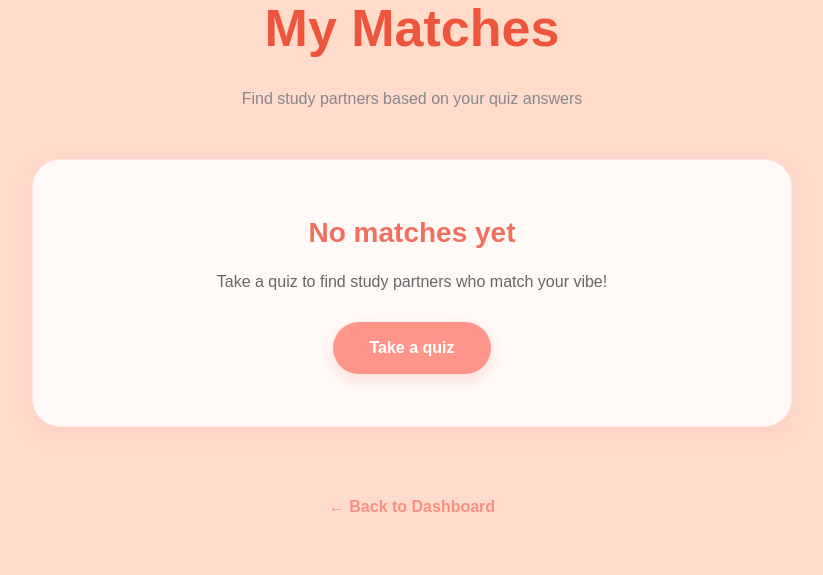
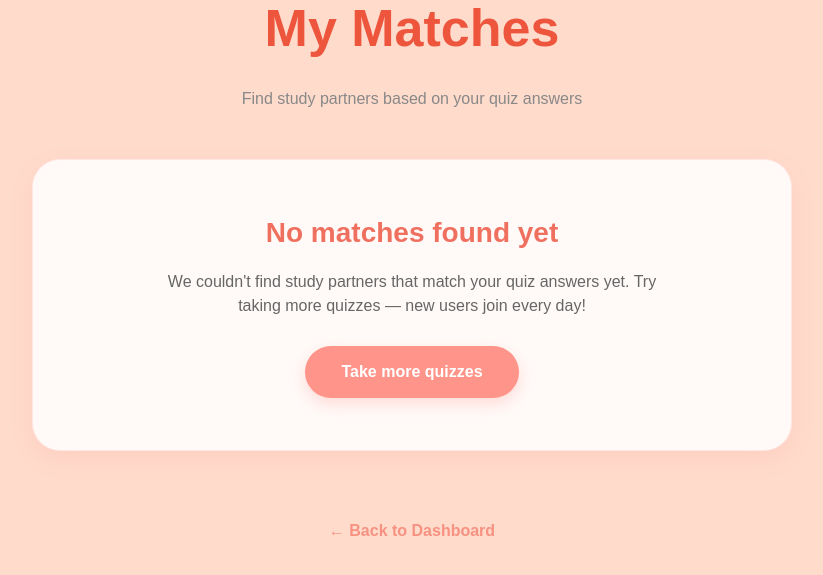
Before and after one commit to TomTran11/CITS3403_AGILE_WEB, a Flask app: page /matches in a window 1280 px wide. Shown: the part 135-710 px from the top of the page, without its empty margins (228-1051 px from the left). Run offline with Flask 3, Linux system fonts and the light colour scheme; the visitor is signed in with stand-in values (Sample User, id 1); tables that the repository leaves empty hold one stand-in row (values such as "Sample post").

Commit message:
Update matching.html

```diff
--- a/web/templates/main/matching.html
+++ b/web/templates/main/matching.html
@@ -14,15 +14,24 @@
     <h1 class="dashboard-greeting">My Matches</h1>
     <p class="matching-subtitle">Find study partners based on your quiz answers</p>
 
-    {% if not matches or matches|length == 0 %}
-        <!-- EMPTY STATE: No matches yet -->
+    {% if not has_quizzes %}
+        <!-- STATE 1: User hasn't taken any quizzes yet -->
         <div class="matching-empty">
             <p class="matching-empty-title">No matches yet</p>
             <p class="matching-empty-subtitle">Take a quiz to find study partners who match your vibe!</p>
             <a href="{{ url_for('quizzes.quizzes_page') }}" class="quiz-cta-btn">Take a quiz</a>
         </div>
+
+    {% elif not matches or matches|length == 0 %}
+        <!-- STATE 2: User has taken quizzes but no matches found -->
+        <div class="matching-empty">
+            <p class="matching-empty-title">No matches found yet</p>
+            <p class="matching-empty-subtitle">We couldn't find study partners that match your quiz answers yet. Try taking more quizzes — new users join every day!</p>
+            <a href="{{ url_for('quizzes.quizzes_page') }}" class="quiz-cta-btn">Take more quizzes</a>
+        </div>
+
     {% else %}
-        <!-- MATCH RESULTS -->
+        <!-- STATE 3: User has matches -->
         <div class="matching-grid">
             {% for match in matches %}
             <div class="user-card-wrap">
@@ -46,7 +55,7 @@
             {% endfor %}
         </div>
 
-        <!-- Persistent CTA -->
+        <!-- Persistent CTA when matches exist -->
         <div class="quiz-cta-footer">
             <p>Want more matches?</p>
             <a href="{{ url_for('quizzes.quizzes_page') }}" class="quiz-cta-link">Take more quizzes →</a>
```
